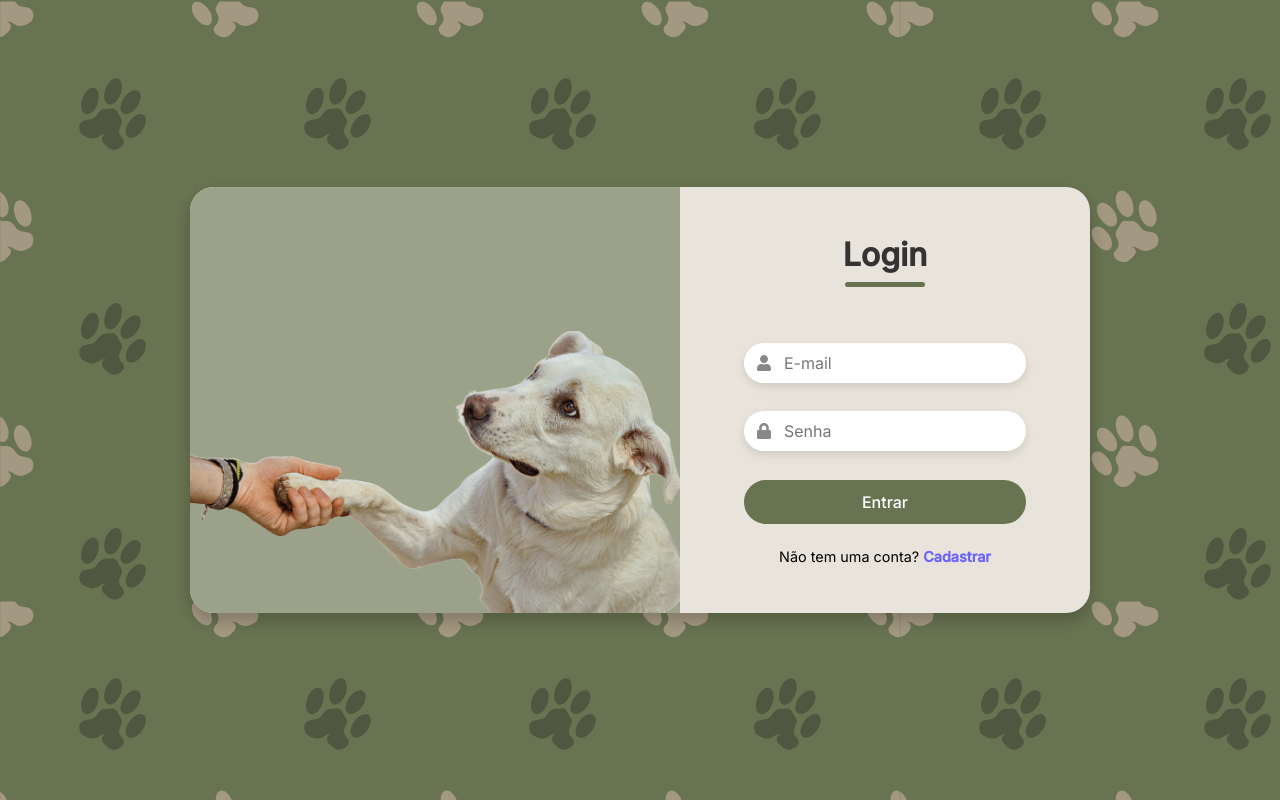
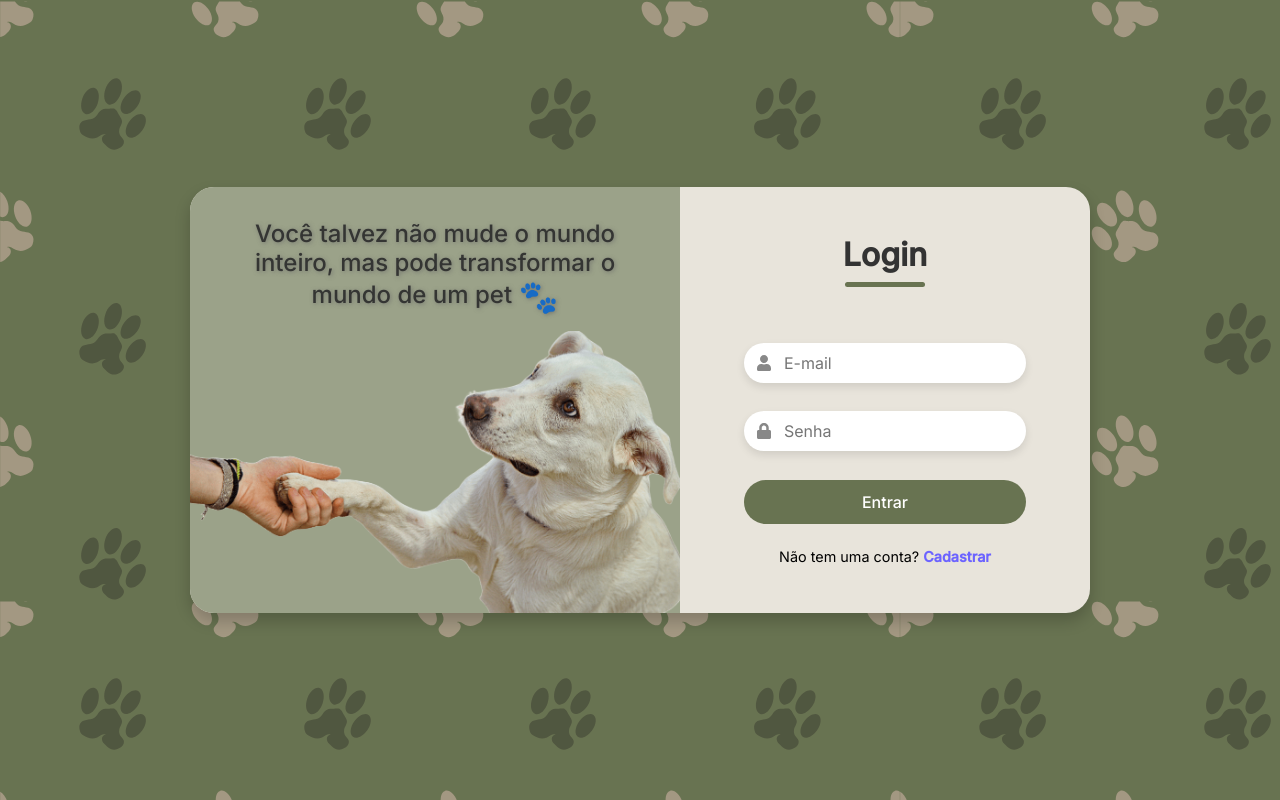
Before and after one commit to saracristinas/Sistema-de-adocao, a React (Vite) app: page /login in a window 1280 px wide. Built offline with nearby package versions, Linux system fonts and the light colour scheme; a web font is replaced by a local one.

Commit message:
feat: ajuste tela de login

```diff
--- a/src/Components/Login/Login.css
+++ b/src/Components/Login/Login.css
@@ -21,9 +21,11 @@
 /* ===== Estrutura principal (imagem + formulário) ===== */
 .login-wrapper {
   display: flex;
-  background-color: #E8E4DB; /* ou transparente, tanto faz aqui */
+  background-color: #E8E4DB;
+  /* ou transparente, tanto faz aqui */
   border-radius: 24px;
-  overflow: hidden; /* Essencial para o arredondamento pegar nos filhos */
+  overflow: hidden;
+  /* Essencial para o arredondamento pegar nos filhos */
   max-width: 900px;
   width: 90%;
   align-items: stretch;
@@ -39,25 +41,46 @@
   width: 300px;
   height: 200px;
   padding: 0%;
-  position: relative; /* Define a div pai como ponto de referência */
+  position: relative;
+  /* Define a div pai como ponto de referência */
 }
 
 .image-side img {
   max-width: 100%;
   max-height: 100%;
-  object-fit: contain; /* Ou cover */
-  position: absolute; /* Permite posicionamento absoluto dentro da div pai */
+  object-fit: contain;
+  /* Ou cover */
+  position: absolute;
+  /* Permite posicionamento absoluto dentro da div pai */
   right: 0;
   bottom: 0;
   /* Você pode ajustar top, right, bottom, left conforme necessário */
 }
+
+.image-side h3 {
+color: #343533;
+  font-size: 1.5rem;
+  font-weight: 500;
+  text-align: center;
+  max-width: 700px;
+  margin-top: -14.5rem;
+  text-shadow: 1px 1px 4px rgba(100, 100, 100, 0.7);
+}
+
+ .pata {
+   font-size: 32px;
+   vertical-align: middle;
+ }
+
 @media (max-width: 768px) {
   .image-side img {
     top: 5px;
     right: 5px;
-    max-width: 60%; /* Aumenta a largura da imagem em telas menores */
+    max-width: 60%;
+    /* Aumenta a largura da imagem em telas menores */
   }
 }
+
 /* ===== Container do formulário ===== */
 .form-side {
   flex: 1;
--- a/src/Components/Login/Login.jsx
+++ b/src/Components/Login/Login.jsx
@@ -4,7 +4,6 @@ import { useNavigate, Link } from "react-router-dom";
 import "./Login.css";
 import axios from "axios";
 import dogloginImage from "../../assets/dog-coitado.png";
-
 
 const Login = () => {
   const [username, setUsername] = useState("");
@@ -15,7 +14,6 @@ const Login = () => {
     event.preventDefault();
 
     try {
-      // 1. Autenticação
       const response = await axios.post("http://localhost:8080/auth/login", {
         email: username,
         password: password,
@@ -24,7 +22,6 @@ const Login = () => {
       const token = response.data.token;
       localStorage.setItem("token", token);
 
-      // 2. Buscar usuário logado
       const userResponse = await axios.get("http://localhost:8080/users/me", {
         headers: {
           Authorization: `Bearer ${token}`,
@@ -32,12 +29,9 @@ const Login = () => {
       });
 
       const user = userResponse.data;
-
-      // 3. Armazenar nome e dados no localStorage
       localStorage.setItem("name", user.name);
       localStorage.setItem("user", JSON.stringify(user));
 
-      // 4. Navegar
       navigate("/home");
     } catch (error) {
       console.error("Erro no login:", error);
@@ -49,7 +43,10 @@ const Login = () => {
     <div className="login-background-image">
       <div className="login-wrapper">
         <div className="image-side">
-        <img src="src/assets/dog-coitado.png" alt="dogloginImage"></img>
+          <img src={dogloginImage} alt="Imagem de um cachorro carente" />
+          <h3 className="login-quote">
+            Você talvez não mude o mundo inteiro, mas pode transformar o mundo de um pet <span class="pata">🐾</span>
+          </h3>
         </div>
 
         <div className="form-side">
```
